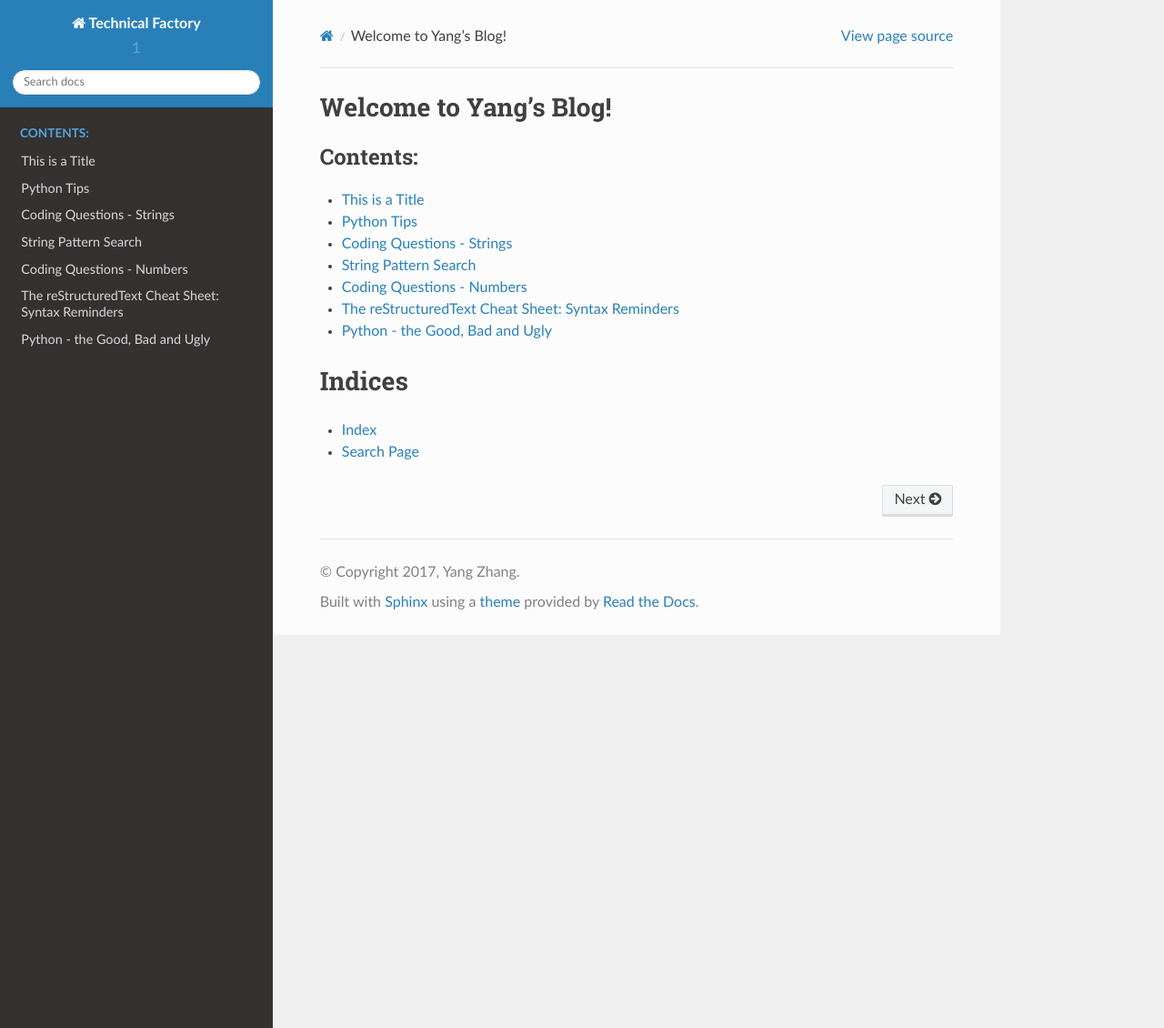
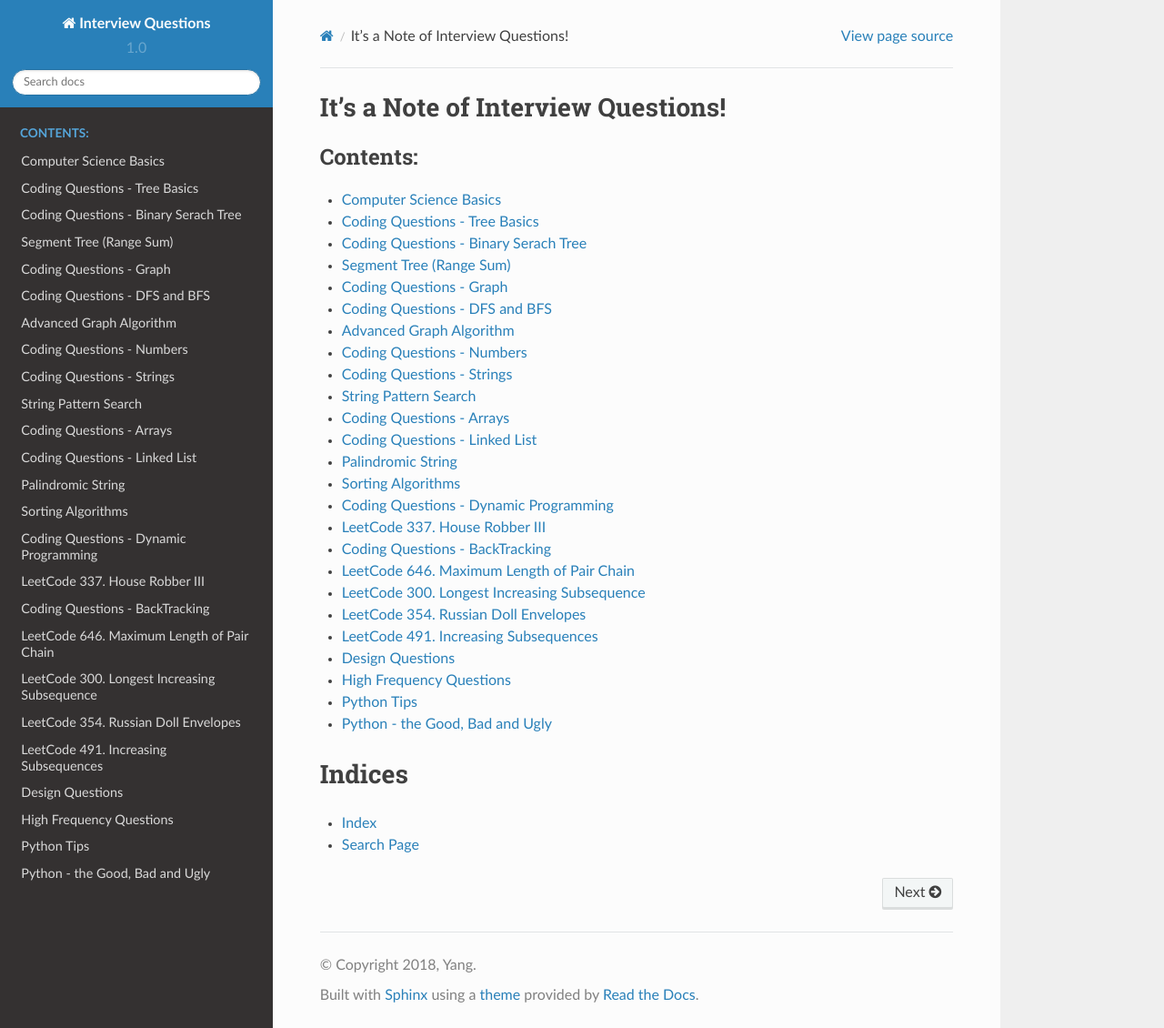
Before and after one commit to sheep-sheep/Mywebsite, a Sphinx documentation site: the page built from mysite/sphinx/index.rst, in a window 1280 px wide and 1130 px high. Shown: the whole window at 91% size. Built offline with Sphinx 7.4.7 and the Read the Docs theme 2.0.0, drawn with Linux system fonts in a browser that asks for light colours; formulas are drawn with MathJax 3.

Commit message:
'update'

```diff
--- a/mysite/sphinx/conf.py
+++ b/mysite/sphinx/conf.py
@@ -27,6 +27,16 @@
 #
 # needs_sphinx = '1.0'
 
+# A fix from https://github.com/sphinx-doc/sphinx/issues/2436
+import sys
+import sphinx
+from sphinx.errors import VersionRequirementError
+
+needs_sphinx = '1.4'
+if needs_sphinx > sphinx.__display_version__:
+    message = 'This project needs at least Sphinx v%s' % needs_sphinx
+    raise VersionRequirementError(message)
+
 # Add any Sphinx extension module names here, as strings. They can be
 # extensions coming with Sphinx (named 'sphinx.ext.*') or your custom
 # ones.
@@ -44,19 +54,21 @@ source_suffix = '.rst'
 # The master toctree document.
 master_doc = 'index'
 
+import datetime
 # General information about the project.
-project = u'Technical Factory'
-copyright = u'2017, Yang Zhang'
-author = u'Yang Zhang'
+author = u'Yang'
+project = u'Interview Questions'
+copyright = u'%s, %s'%(datetime.date.today().year, author)
+
 
 # The version info for the project you're documenting, acts as replacement for
 # |version| and |release|, also used in various other places throughout the
 # built documents.
 #
 # The short X.Y version.
-version = u'1'
+version = u'1.0'
 # The full version, including alpha/beta/rc tags.
-release = u'1'
+release = u'1.0'
 
 # The language for content autogenerated by Sphinx. Refer to documentation
 # for a list of supported languages.
@@ -99,7 +111,7 @@ html_static_path = ['_static']
 # -- Options for HTMLHelp output ------------------------------------------
 
 # Output file base name for HTML help builder.
-htmlhelp_basename = 'TechnicalFactorydoc'
+htmlhelp_basename = 'InterviewQuestions_doc'
 
 
 # -- Options for LaTeX output ---------------------------------------------
@@ -126,8 +138,8 @@ latex_elements = {
 # (source start file, target name, title,
 #  author, documentclass [howto, manual, or own class]).
 latex_documents = [
-    (master_doc, 'TechnicalFactory.tex', u'Technical Factory Documentation',
-     u'Yang Zhang', 'manual'),
+    (master_doc, '%s.tex'%project, u'%s\'s %s Documentation'%(author, project),
+     u'%s'%author, 'manual'),
 ]
 
 
@@ -136,7 +148,7 @@ latex_documents = [
 # One entry per manual page. List of tuples
 # (source start file, name, description, authors, manual section).
 man_pages = [
-    (master_doc, 'technicalfactory', u'Technical Factory Documentation',
+    (master_doc, project, u'%s\'s %s Documentation'%(author, project),
      [author], 1)
 ]
 
@@ -147,7 +159,7 @@ man_pages = [
 # (source start file, target name, title, author,
 #  dir menu entry, description, category)
 texinfo_documents = [
-    (master_doc, 'TechnicalFactory', u'Technical Factory Documentation',
-     author, 'TechnicalFactory', 'One line description of project.',
+    (master_doc, project, u'%s\'s %s Documentation'%(author, project),
+     author, project, 'It\'s a note for my interview questions practices.',
      'Miscellaneous'),
 ]
--- a/mysite/sphinx/homepage.rst
+++ /dev/null
@@ -1,25 +0,0 @@
-This is a Title
-===============
-That has a paragraph about a main subject and is set when the '='
-is at least the same length of the title itself.
-
-Subject Subtitle
-----------------
-Subtitles are set with '-' and are required to have the same length
-of the subtitle itself, just like titles.
-
-Lists can be unnumbered like:
-
- * Item Foo
- * Item Bar
-
-Or automatically numbered:
-
- #. Item 1
- #. Item 2
-
-Inline Markup
--------------
-Words can have *emphasis in italics* or be **bold** and you can define
-code samples with back quotes, like when you talk about a command: ``sudo``
-gives you super user powers!
--- a/mysite/sphinx/index.rst
+++ b/mysite/sphinx/index.rst
@@ -3,19 +3,44 @@
    You can adapt this file completely to your liking, but it should at least
    contain the root `toctree` directive.
 
-Welcome to Yang's Blog!
+It's a Note of Interview Questions!
 ===============================================
 
 .. toctree::
    :maxdepth: 1
    :caption: Contents:
 
-   homepage
+   computer_basics
+
+   tree_basics
+   binary_search_tree
+   segment_tree
+
+   graph
+   DFS_and_BFS
+   graph_advanced
+
+   numbers
+   strings
+   arrays
+   linked_list
+   palindrome_string
+
+   sort
+   Iterator
+
+   dynamic_programming
+   house_robber
+
+   backtracking
+   path_sum
+   leetcode
+   design
+
+   high_frequency_problems
    python_tips
-   strings
-   numbers
-   cheatsheet
    thoughts
+
 
 Indices
 ==================
--- /dev/null
+++ b/mysite/sphinx/requirements.txt
@@ -0,0 +1,3 @@
+apt-get install python3-sphinx
+pip install sphinx_rtd_theme
+sudo apt-get install build-essential
```
